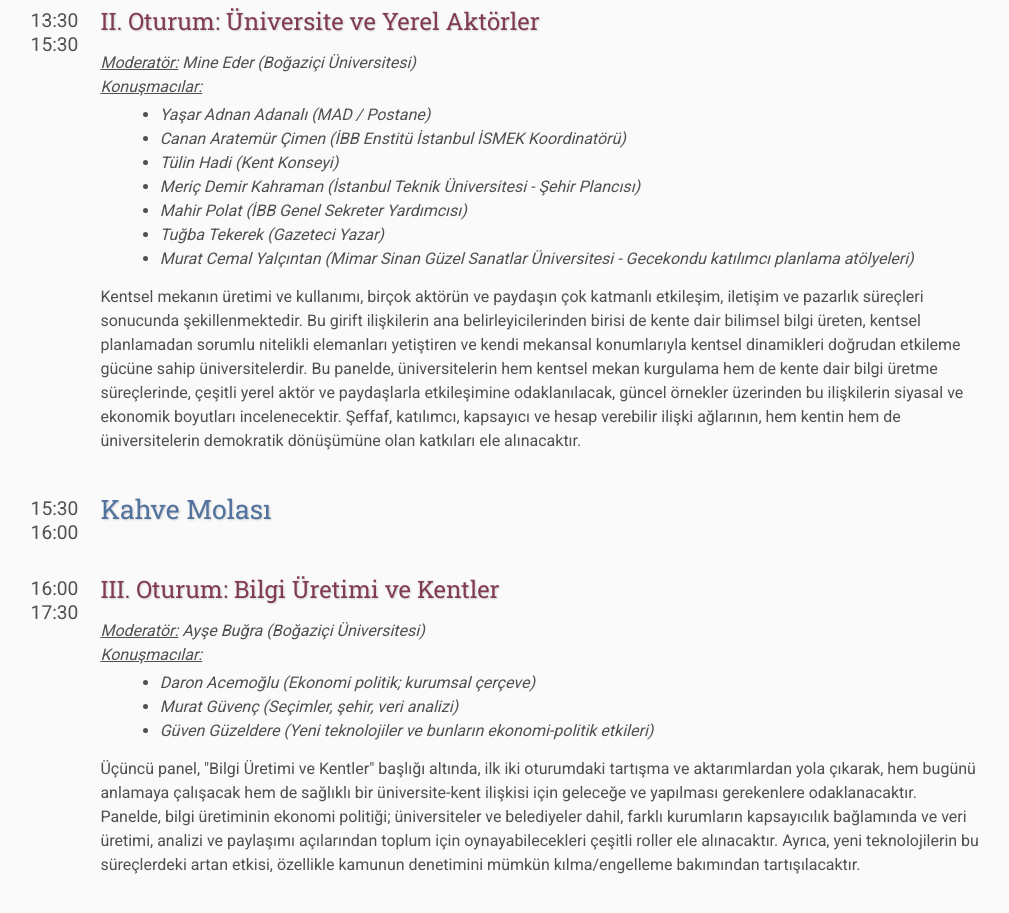
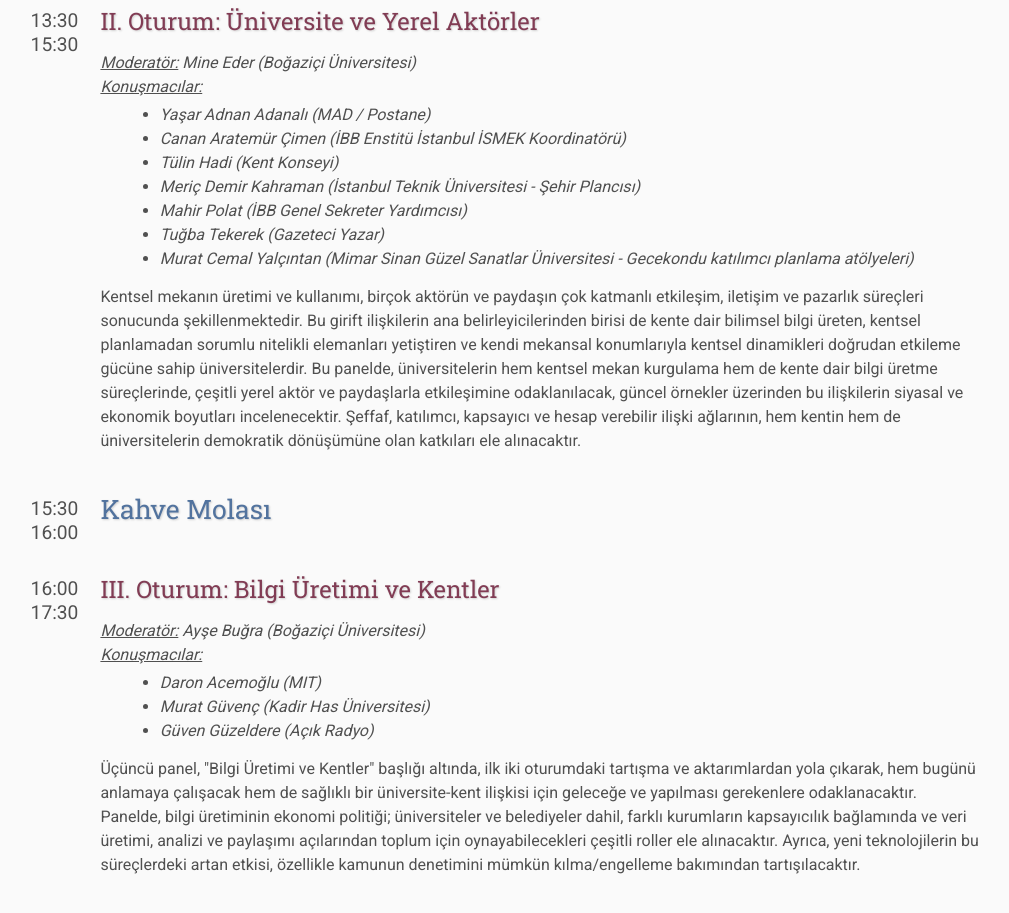
Before and after one commit to dusunen-sehir/dusunen-sehir.github.io, a plain HTML site: page index.html in a window 1280 px wide. Shown: the part 2110-3023 px from the top of the page, without its empty margins (147-1156 px from the left). Drawn offline with Linux system fonts and the light colour scheme.

Commit message:
Update index.html

```diff
--- a/index.html
+++ b/index.html
@@ -88,7 +88,7 @@
                     10:00 10:45
                 </td>
                 <td class="title">
-                    Açılış Konuşması
+                    Açılış Konuşması (Cemal Kafadar - Harvard Üniversitesi)
                 </td>
             </tr>
         </table>
@@ -201,9 +201,9 @@
                     <u>Moderatör:</u> Ayşe Buğra (Boğaziçi Üniversitesi) <br>
                     <u>Konuşmacılar:</u>
                     <ul>
-                        <li> Daron Acemoğlu (Ekonomi politik; kurumsal çerçeve) </li>
-                        <li> Murat Güvenç (Seçimler, şehir, veri analizi) </li>
-                        <li> Güven Güzeldere (Yeni teknolojiler ve bunların ekonomi-politik etkileri) </li>
+                        <li> Daron Acemoğlu (MIT) </li>
+                        <li> Murat Güvenç (Kadir Has Üniversitesi) </li>
+                        <li> Güven Güzeldere (Açık Radyo) </li>
                     </ul>
                 </td>
             </tr>
```
